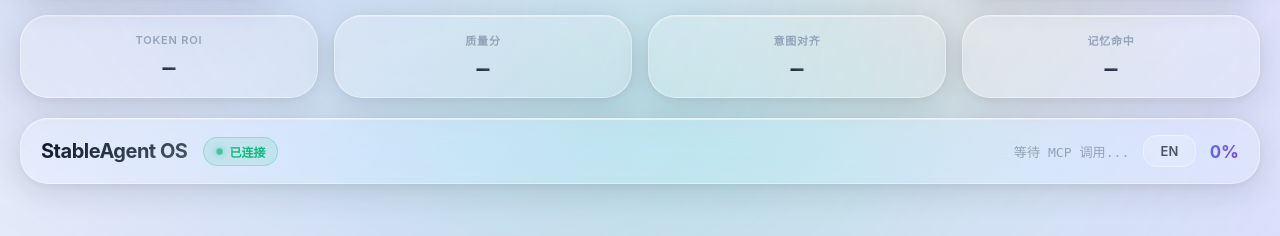
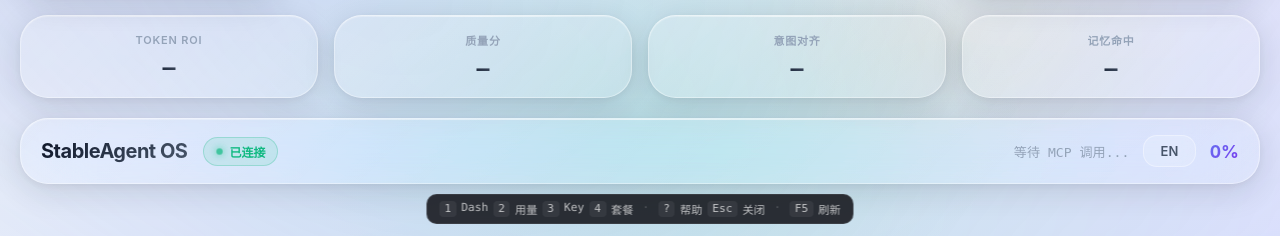
Before and after one commit to liuanye9-lab/OS-agent-slim, a FastAPI app: page /dashboard/v3 in a window 1280 px wide. Shown: the part 564-800 px from the top of the page. Run offline with FastAPI, Linux system fonts and the light colour scheme; data that the repository does not hold is empty.

Commit message:
feat: Dashboard V3 键盘快捷键系统 + 底部快捷键栏
dashboard_v3.js:
- keydown 全局监听 (排除 input/textarea/select)
- 1-7: 页面快捷导航 (Dash/用量/Key/套餐/团队/Skills/审核)
- H/L/C: Home/Login/Connect 跳转
- Esc: 取消选择
- F5: 刷新
- Space: 暂停/恢复自动滚动
- ?: 快捷键帮助面板
- 按键高亮动画反馈

dashboard_v3.html:
- 底部固定快捷键栏 (玻璃拟态, z-index:9999)
- 快捷键帮助面板 (显示全部快捷键 + MCP 命令)
- 按 ? 键呼出/关闭帮助

测试: 923/923 passed

```diff
--- a/web/static/dashboard_v3.js
+++ b/web/static/dashboard_v3.js
@@ -259,6 +259,82 @@
   // 启动
   document.addEventListener('DOMContentLoaded', init);
 
+  // ====== 键盘快捷键 ======
+  document.addEventListener('keydown', function(e) {
+    // 忽略在输入框内的按键
+    if (e.target.tagName === 'INPUT' || e.target.tagName === 'TEXTAREA' || e.target.tagName === 'SELECT') return;
+    if (e.target.isContentEditable) return;
+
+    var key = e.key.toLowerCase();
+    var ctrl = e.ctrlKey || e.metaKey;
+    var shift = e.shiftKey;
+
+    // 全局
+    if (key === 'f5') { e.preventDefault(); location.reload(); return; }
+    if (key === 'escape') { e.preventDefault(); clearSelection(); return; }
+    if (key === '?' && !ctrl) { e.preventDefault(); toggleShortcutHelp(); return; }
+
+    // 导航
+    if (key === '1') { e.preventDefault(); window.location.href = '/dashboard/v3'; }
+    if (key === '2') { e.preventDefault(); window.location.href = '/dashboard/usage'; }
+    if (key === '3') { e.preventDefault(); window.location.href = '/dashboard/apikeys'; }
+    if (key === '4') { e.preventDefault(); window.location.href = '/dashboard/billing'; }
+    if (key === '5') { e.preventDefault(); window.location.href = '/dashboard/team'; }
+    if (key === '6') { e.preventDefault(); window.location.href = '/dashboard/skills'; }
+    if (key === '7') { e.preventDefault(); window.location.href = '/dashboard/review'; }
+    if (key === 'h') { e.preventDefault(); window.location.href = '/'; }
+    if (key === 'l') { e.preventDefault(); window.location.href = '/login'; }
+    if (key === 'c') { e.preventDefault(); window.location.href = '/connect'; }
+
+    // Dashboard 操作
+    if (ctrl && key === 'enter' && currentRunId) {
+      e.preventDefault();
+      submitCurrentTask();
+    }
+    if (key === ' ') {
+      e.preventDefault();
+      toggleAutoScroll();
+    }
+
+    // 更新底部快捷键栏高亮
+    showKeyPress(key, ctrl);
+  });
+
+  function clearSelection() {
+    if (document.activeElement) document.activeElement.blur();
+  }
+
+  function toggleShortcutHelp() {
+    var el = document.getElementById('shortcut-help');
+    if (!el) return;
+    el.style.display = el.style.display === 'none' || !el.style.display ? 'flex' : 'none';
+  }
+
+  function submitCurrentTask() {
+    alert('任务已提交（通过 MCP stableagent.task.process 触发）');
+  }
+
+  var _autoScroll = true;
+  function toggleAutoScroll() {
+    _autoScroll = !_autoScroll;
+    var bar = document.getElementById('shortcut-bar');
+    if (bar) bar.style.opacity = _autoScroll ? '1' : '0.6';
+  }
+
+  function showKeyPress(key, ctrl) {
+    var bars = document.querySelectorAll('.kbd-key[data-key="' + key + '"]');
+    bars.forEach(function(el) {
+      el.style.background = 'var(--accent)';
+      el.style.color = '#fff';
+      el.style.transform = 'scale(0.9)';
+      setTimeout(function() {
+        el.style.background = '';
+        el.style.color = '';
+        el.style.transform = '';
+      }, 200);
+    });
+  }
+
   // 暴露 API 供外部调用
   window.DashboardV3 = {
     applyEvent,
--- a/web/templates/dashboard_v3.html
+++ b/web/templates/dashboard_v3.html
@@ -97,6 +97,34 @@
   <div id="run-detail-panel"></div>
 </div>
 
+<!-- ====== 快捷键系统 ====== -->
+<div id="shortcut-bar" style="position:fixed;bottom:12px;left:50%;transform:translateX(-50%);display:flex;gap:5px;padding:6px 12px;background:rgba(15,15,20,0.85);border:1px solid rgba(255,255,255,0.08);border-radius:10px;z-index:9999;font-family:SF Mono,Menlo,monospace;font-size:0.7rem;backdrop-filter:blur(16px);color:rgba(255,255,255,0.7);">
+  <kbd data-key="1" style="padding:1px 5px;border-radius:4px;background:rgba(255,255,255,0.06);">1</kbd><span>Dash</span>
+  <kbd data-key="2" style="padding:1px 5px;border-radius:4px;background:rgba(255,255,255,0.06);">2</kbd><span>用量</span>
+  <kbd data-key="3" style="padding:1px 5px;border-radius:4px;background:rgba(255,255,255,0.06);">3</kbd><span>Key</span>
+  <kbd data-key="4" style="padding:1px 5px;border-radius:4px;background:rgba(255,255,255,0.06);">4</kbd><span>套餐</span>
+  <span style="margin:0 4px;opacity:0.3;">·</span>
+  <kbd data-key="?" style="padding:1px 5px;border-radius:4px;background:rgba(255,255,255,0.06);">?</kbd><span>帮助</span>
+  <kbd data-key="escape" style="padding:1px 5px;border-radius:4px;background:rgba(255,255,255,0.06);">Esc</kbd><span>关闭</span>
+  <span style="margin:0 4px;opacity:0.3;">·</span>
+  <kbd data-key="f5" style="padding:1px 5px;border-radius:4px;background:rgba(255,255,255,0.06);">F5</kbd><span>刷新</span>
+</div>
+
+<div id="shortcut-help" style="position:fixed;bottom:52px;left:50%;transform:translateX(-50%);background:rgba(15,15,25,0.95);border:1px solid rgba(255,255,255,0.1);border-radius:14px;padding:16px 20px;z-index:9999;display:none;flex-direction:column;gap:4px;font-size:0.78rem;backdrop-filter:blur(20px);min-width:280px;color:rgba(255,255,255,0.85);">
+  <div style="font-weight:700;margin-bottom:6px;font-size:0.9rem;">⌨️ 快捷键</div>
+  <div style="display:flex;justify-content:space-between;padding:2px 0;"><span><kbd style="padding:1px 4px;border-radius:3px;background:rgba(255,255,255,0.1);">1</kbd>-<kbd style="padding:1px 4px;border-radius:3px;background:rgba(255,255,255,0.1);">7</kbd></span><span style="opacity:0.7;">切换页面</span></div>
+  <div style="display:flex;justify-content:space-between;padding:2px 0;"><span><kbd style="padding:1px 4px;border-radius:3px;background:rgba(255,255,255,0.1);">H</kbd><kbd style="padding:1px 4px;border-radius:3px;background:rgba(255,255,255,0.1);">L</kbd><kbd style="padding:1px 4px;border-radius:3px;background:rgba(255,255,255,0.1);">C</kbd></span><span style="opacity:0.7;">Home / Login / Connect</span></div>
+  <div style="display:flex;justify-content:space-between;padding:2px 0;"><span><kbd style="padding:1px 4px;border-radius:3px;background:rgba(255,255,255,0.1);">Esc</kbd></span><span style="opacity:0.7;">取消选择</span></div>
+  <div style="display:flex;justify-content:space-between;padding:2px 0;"><span><kbd style="padding:1px 4px;border-radius:3px;background:rgba(255,255,255,0.1);">F5</kbd></span><span style="opacity:0.7;">刷新</span></div>
+  <div style="display:flex;justify-content:space-between;padding:2px 0;"><span><kbd style="padding:1px 4px;border-radius:3px;background:rgba(255,255,255,0.1);">Space</kbd></span><span style="opacity:0.7;">暂停/恢复</span></div>
+  <div style="display:flex;justify-content:space-between;padding:2px 0;"><span><kbd style="padding:1px 4px;border-radius:3px;background:rgba(255,255,255,0.1);">?</kbd></span><span style="opacity:0.7;">此面板</span></div>
+  <div style="font-weight:600;margin-top:8px;border-top:1px solid rgba(255,255,255,0.08);padding-top:8px;">🔌 MCP 工具命令</div>
+  <code style="font-size:0.72rem;opacity:0.8;">stableagent.task.os_agent</code>
+  <code style="font-size:0.72rem;opacity:0.8;">stableagent.task.process</code>
+  <code style="font-size:0.72rem;opacity:0.8;">stableagent.skill.patch_propose</code>
+  <code style="font-size:0.72rem;opacity:0.8;">stableagent.eval.evaluate</code>
+</div>
+
 <script src="/static/i18n.js"></script>
 <script>
 // SaaS v1.2: 项目选择器
```
Also changed, not shown: 1 other file.
